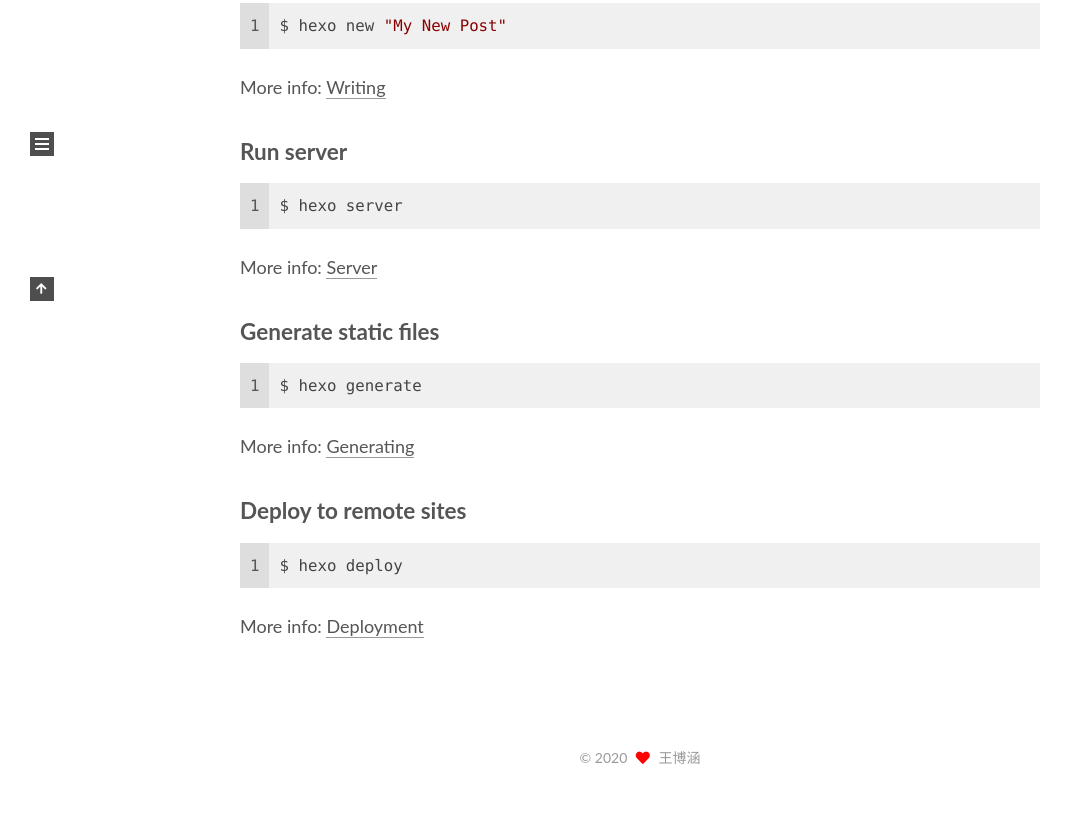
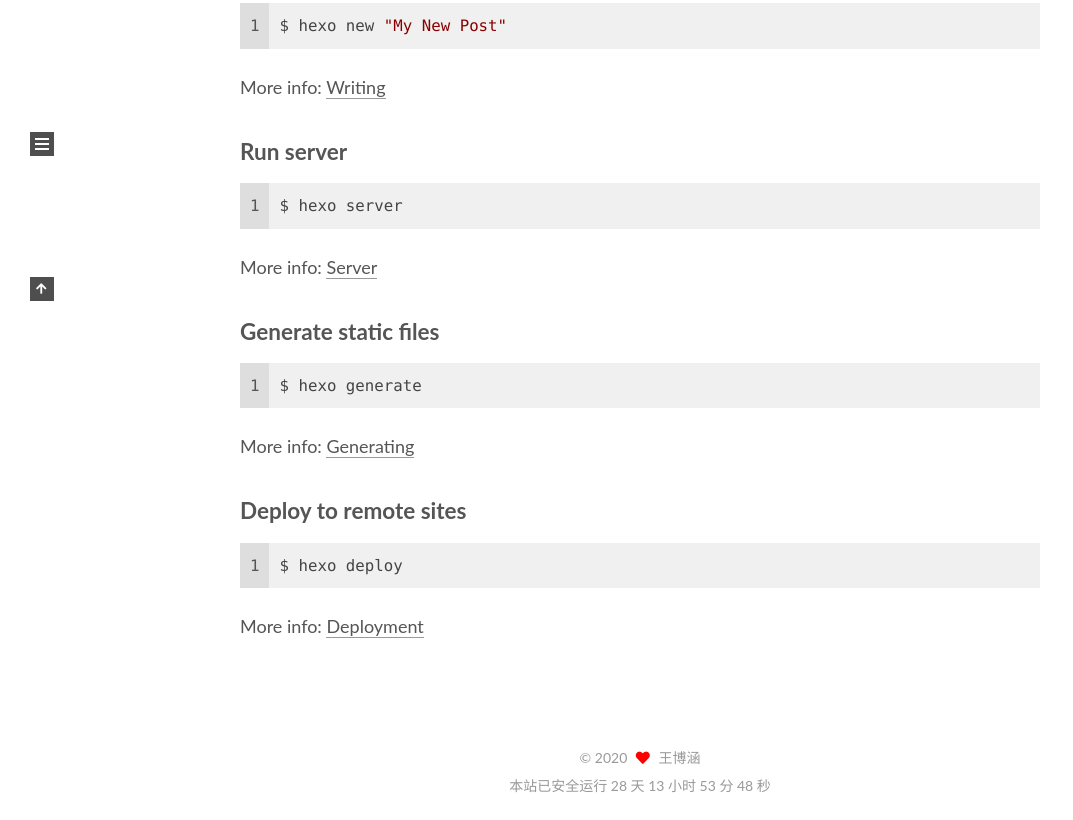
Before and after one commit to wbh060130/wbh060130, a plain HTML site: page 2020/07/24/hello-world/index.html in a window 1280 px wide. Shown: the part 599-1419 px from the top of the page, without its empty margins (0-1073 px from the left). Before the commit the page ends 1391 px from the top, so only its background shows below. Drawn offline with Linux system fonts and the light colour scheme.

Commit message:
Site updated: 2020-07-25 10:09:15

```diff
--- a/2020/07/24/hello-world/index.html
+++ b/2020/07/24/hello-world/index.html
@@ -316,6 +316,25 @@
   </span>
   <span class="author" itemprop="copyrightHolder">王博涵</span>
 </div>
+<div>
+<span id="timeDate">载入天数...</span><span id="times">载入时分秒...</span>
+  <script>
+    var now = new Date();
+    function createtime() {
+        var grt= new Date("06/26/2020 12:15:34");
+        now.setTime(now.getTime()+250);
+        days = (now - grt ) / 1000 / 60 / 60 / 24; dnum = Math.floor(days);
+        hours = (now - grt ) / 1000 / 60 / 60 - (24 * dnum); hnum = Math.floor(hours);
+        if(String(hnum).length ==1 ){hnum = "0" + hnum;} minutes = (now - grt ) / 1000 /60 - (24 * 60 * dnum) - (60 * hnum);
+        mnum = Math.floor(minutes); if(String(mnum).length ==1 ){mnum = "0" + mnum;}
+        seconds = (now - grt ) / 1000 - (24 * 60 * 60 * dnum) - (60 * 60 * hnum) - (60 * mnum);
+        snum = Math.round(seconds); if(String(snum).length ==1 ){snum = "0" + snum;}
+        document.getElementById("timeDate").innerHTML = "                                                                                        本站已安全运行 "+dnum+" 天 ";
+        document.getElementById("times").innerHTML = hnum + " 小时 " + mnum + " 分 " + snum + " 秒";
+    }
+setInterval("createtime()",250);
+   </script>
+</div>
 
 
 
--- a/css/main.css
+++ b/css/main.css
@@ -2584,7 +2584,7 @@
 }
 .links-of-author a::before,
 .links-of-author span.exturl::before {
-  background: #b591a1;
+  background: #ffc7ff;
   display: inline-block;
   margin-right: 3px;
   transform: translateY(-2px);
```
Also changed, not shown: archives/2020/07/index.html (+19 -0 lines), archives/2020/index.html (+19 -0 lines), archives/index.html (+19 -0 lines), index.html (+19 -0 lines).
